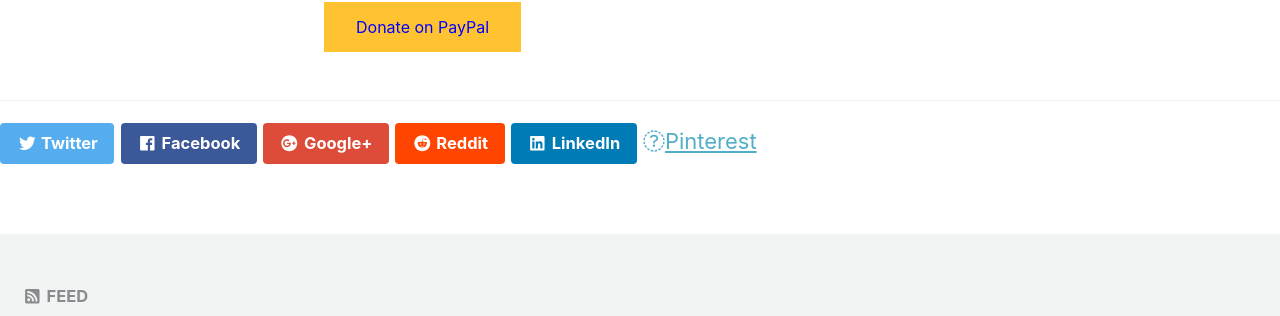
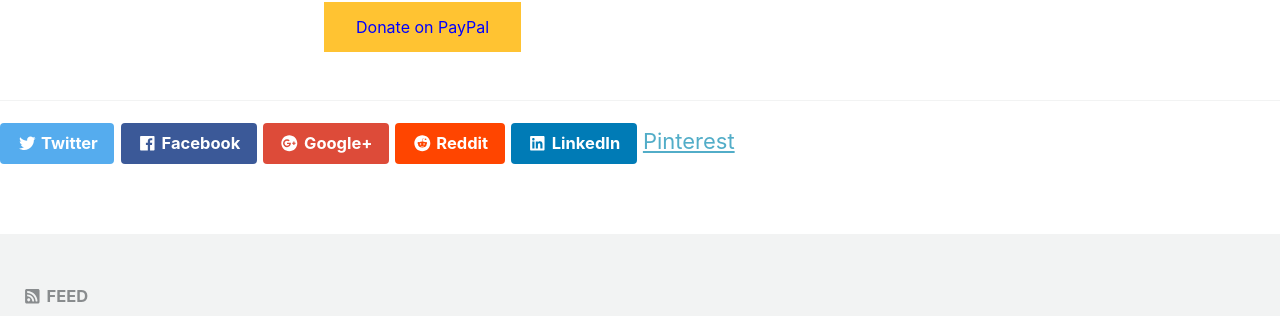
Before and after one commit to johnboniello/Behavior-Tracker, a Jekyll site: the page built from index.html, in a window 1280 px wide and 900 px high, scrolled down 806 px. Shown: the part 519-835 px from the top of the window. Built offline with Jekyll 4.4.1, drawn with Linux system fonts in a browser that asks for light colours; nearby versions of some CDN libraries; comment, search, counter and statistics services are not loaded.

Commit message:
Update social-share.html

```diff
--- a/_includes/social-share.html
+++ b/_includes/social-share.html
@@ -18,6 +18,6 @@
     type="text/javascript"
     async defer
     src="//assets.pinterest.com/js/pinit.js">
-</script> <a data-pin-do="buttonBookmark" href="https://www.pinterest.com/pin/create/button/"> <i class="fa fa-pinterest" aria-hidden="true"></i>Pinterest</a>
+</script> <a data-pin-do="buttonBookmark" href="https://www.pinterest.com/pin/create/button/">Pinterest</a>
 
 </section>
```
